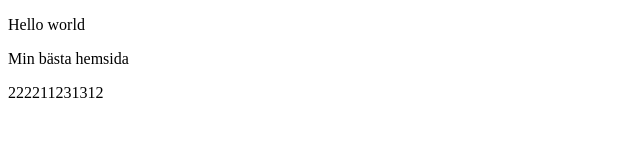
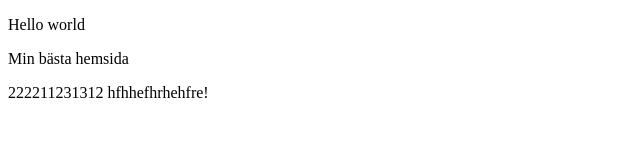
Before and after one commit to pashasokol/TEST_REPOSITORY, a plain HTML site: page Lektion 1/Demo 1/index.html in a window 1280 px wide. Shown: the whole page, without its empty margins (0-640 px from the left). Drawn offline with Linux system fonts and the light colour scheme.

Commit message:
testing rupik

```diff
--- a/Lektion 1/Demo 1/index.html
+++ b/Lektion 1/Demo 1/index.html
@@ -22,7 +22,7 @@
 <p> Min bästa hemsida</p>
 222211231312
 
-
+hfhhefhrhehfre!
 
 </body>
 
```
